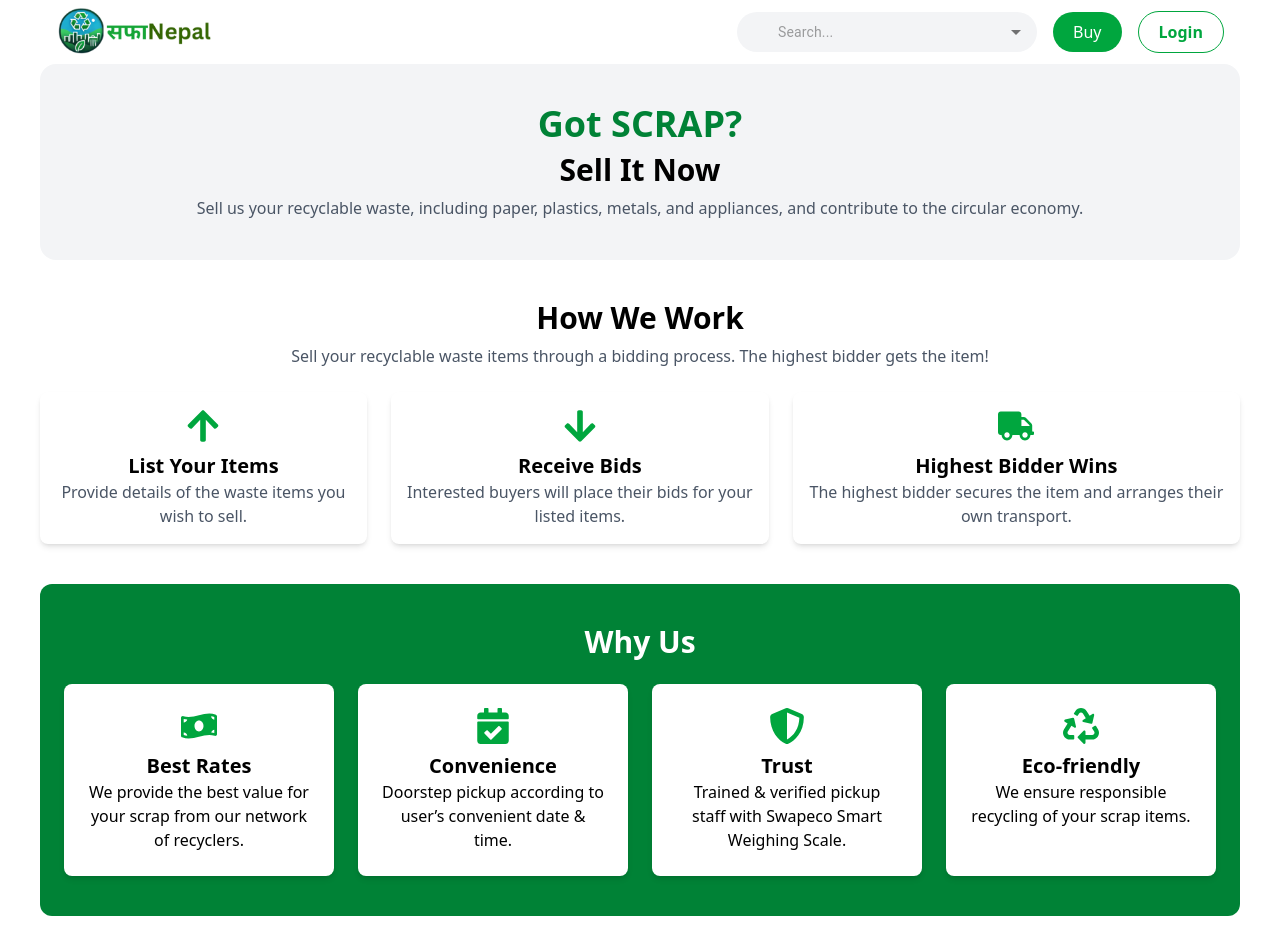
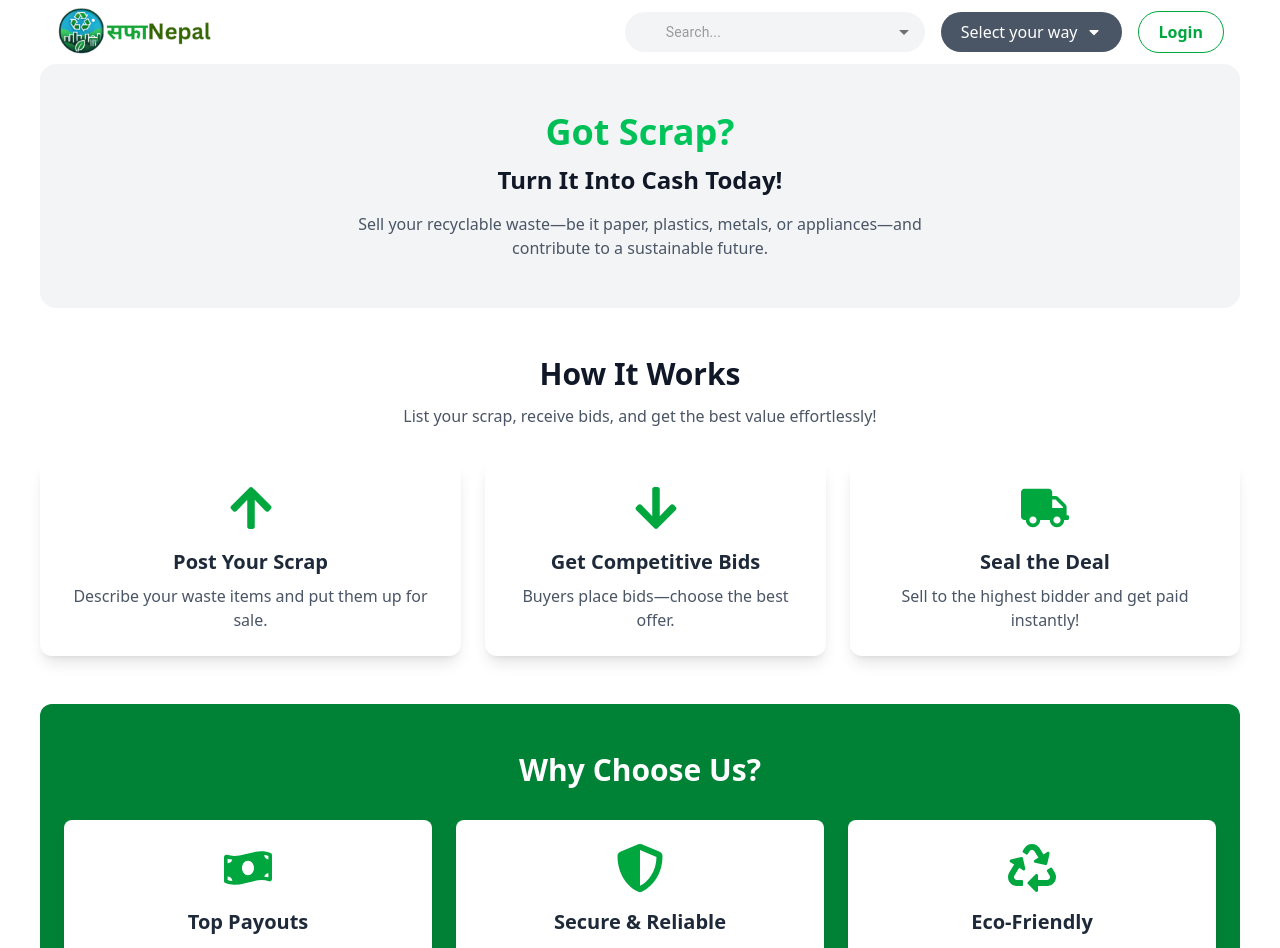
Before and after one commit to BimochanBhattarai/Null-Pointer-Frontend, a React (Vite) app: page / in a window 1280 px wide. Shown: the top 948 px of the page. Built offline with nearby package versions, Linux system fonts and the light colour scheme.

Commit message:
Added new pages and enhanced ui

```diff
--- a/package.json
+++ b/package.json
@@ -20,6 +20,7 @@
     "react-dom": "^19.0.0",
     "react-icons": "^5.4.0",
     "react-router-dom": "^7.1.5",
+    "react-toastify": "^11.0.3",
     "tailwindcss": "^4.0.5"
   },
   "devDependencies": {
--- a/src/Footer/Footer.jsx
+++ b/src/Footer/Footer.jsx
@@ -20,7 +20,7 @@ const Footer = () => {
           {/* About Section */}
           <Grid item xs={12} sm={4} textAlign={{ xs: 'center', sm: 'left' }}>
             <Typography variant="h6" fontWeight="bold" mb={1}>
-              SafaNepal
+            सफाNepal
             </Typography>
             <Typography variant="body2" sx={{ color: '#555' }}>
               Turning Waste into Wealth, for a Greener Future.
@@ -77,7 +77,7 @@ const Footer = () => {
           textAlign="center"
           sx={{ color: '#777', mt: 1 }}
         >
-          © {new Date().getFullYear()} SafaNepal. All Rights Reserved.
+          © {new Date().getFullYear()} सफाNepal. All Rights Reserved.
         </Typography>
       </Container>
     </Box>
--- a/src/MyRoutes.jsx
+++ b/src/MyRoutes.jsx
@@ -8,6 +8,8 @@ import Bid from './components/Bid/Bid';
 import Navbar from './Navbar/Navbar';
 import Home from './Pages/Home';
 import Footer from './Footer/Footer';
+import Buy from './Pages/Buy';
+import Sell from './Pages/Sell';
 
 const MyRoutes = () => {
   return (
@@ -19,8 +21,8 @@ const MyRoutes = () => {
         <Route path="/register" element={<Register />} />
         <Route path="/products" element={<Products />} />
         <Route path="/bid" element={<Bid />} />
-        {/* <Route path="/buy" element={<Buy />} />
-        <Route path="/sell" element={<Sell />} /> */}
+        <Route path="/buy" element={<Buy />} />
+        <Route path="/sell" element={<Sell />} />
       </Routes>
       <Footer />
     </>
--- a/src/Navbar/Navbar.jsx
+++ b/src/Navbar/Navbar.jsx
@@ -1,18 +1,19 @@
 import React, { useState, useEffect } from "react";
-import { Link, useLocation } from "react-router-dom"; // Import useLocation
+import { Link, useLocation, useNavigate } from "react-router-dom";
 import TextField from '@mui/material/TextField';
 import Autocomplete from '@mui/material/Autocomplete';
-import { FaSearch, FaUserCircle } from "react-icons/fa";
+import { FaSearch, FaUserCircle, FaCaretDown } from "react-icons/fa";
 
 const Navbar = () => {
   const [menuOpen, setMenuOpen] = useState(false);
   const [userMenuOpen, setUserMenuOpen] = useState(false);
-  const [selectedOption, setSelectedOption] = useState("Buy");
+  const [selectedOption, setSelectedOption] = useState("Select your way");
   const [isAboutMeExpanded, setIsAboutMeExpanded] = useState(false);
   const [isLoggedIn, setIsLoggedIn] = useState(false);
   const [showLoginButton, setShowLoginButton] = useState(true);
 
-  const location = useLocation(); // Get the current route location
+  const location = useLocation();
+  const navigate = useNavigate();
 
   const userDetails = {
     name: "John Doe",
@@ -43,11 +44,27 @@ const Navbar = () => {
   // Handle route changes
   useEffect(() => {
     if (location.pathname === "/login" || location.pathname === "/register") {
-      setShowLoginButton(false); // Hide the login button on the login and register pages
+      setShowLoginButton(false);
     } else {
-      setShowLoginButton(true); // Show the login button on other pages
+      setShowLoginButton(true);
     }
-  }, [location.pathname]); // Listen for changes in the route
+
+    // Reset selectedOption to default when navigating to the home route
+    if (location.pathname === "/") {
+      setSelectedOption("Select your way");
+    }
+  }, [location.pathname]);
+
+  // Handle Buy/Sell option click
+  const handleOptionClick = (option) => {
+    setSelectedOption(option);
+    setMenuOpen(false);
+    if (option === "Buy") {
+      navigate("/buy");
+    } else if (option === "Sell") {
+      navigate("/sell");
+    }
+  };
 
   return (
     <nav className="bg-white py-2 px-4">
@@ -105,25 +122,25 @@ const Navbar = () => {
           {/* Buy/Sell Toggle */}
           <div className="relative">
             <button
-              className={`px-5 py-2 rounded-full text-white font-medium transition duration-300 ${
+              className={`px-5 py-2 rounded-full text-white font-medium transition duration-300 flex items-center space-x-2 ${
                 selectedOption === "Buy"
                   ? "bg-green-600 hover:bg-green-700"
-                  : "bg-red-600 hover:bg-red-700"
+                  : selectedOption === "Sell"
+                  ? "bg-red-600 hover:bg-red-700"
+                  : "bg-gray-600 hover:bg-gray-700"
               }`}
               onClick={() => setMenuOpen(!menuOpen)}
             >
-              {selectedOption}
+              <span>{selectedOption}</span>
+              <FaCaretDown size={16} />
             </button>
             {menuOpen && (
-              <div className="absolute mt-2 w-32 bg-white border border-gray-200 rounded-lg shadow-lg z-10">
+              <div className="absolute mt-2 w-48 bg-white border border-gray-200 rounded-lg shadow-lg z-10">
                 <button
                   className={`block w-full text-left px-4 py-2 text-sm text-gray-700 hover:bg-gray-100 ${
                     selectedOption === "Buy" ? "bg-green-100" : ""
                   }`}
-                  onClick={() => {
-                    setSelectedOption("Buy");
-                    setMenuOpen(false);
-                  }}
+                  onClick={() => handleOptionClick("Buy")}
                 >
                   Buy
                 </button>
@@ -131,10 +148,7 @@ const Navbar = () => {
                   className={`block w-full text-left px-4 py-2 text-sm text-gray-700 hover:bg-gray-100 ${
                     selectedOption === "Sell" ? "bg-red-100" : ""
                   }`}
-                  onClick={() => {
-                    setSelectedOption("Sell");
-                    setMenuOpen(false);
-                  }}
+                  onClick={() => handleOptionClick("Sell")}
                 >
                   Sell
                 </button>
--- a/src/Pages/Home.jsx
+++ b/src/Pages/Home.jsx
@@ -1,70 +1,74 @@
 import React from "react";
-import { FaArrowUp, FaTruck, FaMoneyBillWave, FaCalendarCheck, FaShieldAlt, FaRecycle, FaArrowDown } from "react-icons/fa";
+import {
+  FaArrowUp,
+  FaTruck,
+  FaMoneyBillWave,
+  FaArrowDown,
+  FaShieldAlt,
+  FaRecycle,
+} from "react-icons/fa";
 
 const Home = () => {
   return (
     <div className="home-container font-sans">
-      <section className="hero-section text-center py-10 bg-gray-100 rounded-2xl">
-        <h1 className="text-4xl font-bold text-green-700">Got SCRAP?</h1>
-        <h2 className="text-3xl font-bold mt-2">Sell It Now</h2>
-        <p className="mt-2 text-gray-600">
-        Sell us your recyclable waste, including paper, plastics, metals, and appliances, and contribute to the circular economy.
+      {/* Hero Section */}
+      <section className="hero-section text-center py-12 bg-gray-100 rounded-2xl">
+        <h1 className="text-3xl sm:text-4xl font-extrabold bg-gradient-to-r from-green-600 to-green-400 text-transparent bg-clip-text">
+          Got Scrap?
+        </h1>
+        <h2 className="text-3xl sm:text-2xl font-bold mt-3 text-gray-900">
+          Turn It Into Cash Today!
+        </h2>
+        <p className="mt-4 text-md text-gray-600 max-w-2xl mx-auto px-4">
+          Sell your recyclable waste—be it paper, plastics, metals, or appliances—and contribute to a sustainable future.
         </p>
       </section>
 
-      <section className="how-it-works text-center py-10">
-        <h2 className="text-3xl font-bold">How We Work</h2>
-        <p className="mt-2 text-gray-600">
-          Sell your recyclable waste items through a bidding process. The
-          highest bidder gets the item!
+      {/* How It Works Section */}
+      <section className="how-it-works text-center py-12">
+        <h2 className="text-3xl font-bold text-gray-900">How It Works</h2>
+        <p className="mt-3 text-md text-gray-600 max-w-2xl mx-auto px-4">
+          List your scrap, receive bids, and get the best value effortlessly!
         </p>
-        <div className="flex flex-col md:flex-row justify-center items-center gap-6 mt-6">
-          <div className="step text-center p-4 bg-white shadow-md rounded-lg">
-            <FaArrowUp className="text-4xl text-green-600 mx-auto" />
-            <h3 className="text-xl font-semibold mt-2">List Your Items</h3>
-            <p className="text-gray-600">
-              Provide details of the waste items you wish to sell.
-            </p>
+        <div className="flex flex-col sm:flex-row justify-center items-center gap-6 mt-8">
+          <div className="step text-center p-6 bg-white shadow-lg rounded-xl transition-all hover:shadow-2xl">
+            <FaArrowUp className="text-5xl text-green-600 mx-auto" />
+            <h3 className="text-xl font-semibold mt-4 text-gray-800">Post Your Scrap</h3>
+            <p className="text-gray-600 mt-2">Describe your waste items and put them up for sale.</p>
           </div>
-          <div className="step text-center p-4 bg-white shadow-md rounded-lg">
-            <FaArrowDown className="text-4xl text-green-600 mx-auto" />
-            <h3 className="text-xl font-semibold mt-2">Receive Bids</h3>
-            <p className="text-gray-600">
-              Interested buyers will place their bids for your listed items.
-            </p>
+          <div className="step text-center p-6 bg-white shadow-lg rounded-xl transition-all hover:shadow-2xl">
+            <FaArrowDown className="text-5xl text-green-600 mx-auto" />
+            <h3 className="text-xl font-semibold mt-4 text-gray-800">Get Competitive Bids</h3>
+            <p className="text-gray-600 mt-2">Buyers place bids—choose the best offer.</p>
           </div>
-          <div className="step text-center p-4 bg-white shadow-md rounded-lg">
-            <FaTruck className="text-4xl text-green-600 mx-auto" />
-            <h3 className="text-xl font-semibold mt-2">Highest Bidder Wins</h3>
-            <p className="text-gray-600">
-              The highest bidder secures the item and arranges their own
-              transport.
-            </p>
+          <div className="step text-center p-6 bg-white shadow-lg rounded-xl transition-all hover:shadow-2xl">
+            <FaTruck className="text-5xl text-green-600 mx-auto" />
+            <h3 className="text-xl font-semibold mt-4 text-gray-800">Seal the Deal</h3>
+            <p className="text-gray-600 mt-2">Sell to the highest bidder and get paid instantly!</p>
           </div>
         </div>
       </section>
-      <section className="why-us bg-green-700 text-white py-10 text-center mb-10 rounded-xl">
-        <h2 className="text-3xl font-bold">Why Us</h2>
-        <div className="grid grid-cols-1 md:grid-cols-4 gap-6 mt-6 px-6">
-          <div className="feature p-6 bg-white text-black rounded-lg shadow-md">
-            <FaMoneyBillWave className="text-4xl text-green-600 mx-auto" />
-            <h3 className="text-xl font-semibold mt-2">Best Rates</h3>
-            <p>We provide the best value for your scrap from our network of recyclers.</p>
+
+      {/* Why Choose Us Section */}
+      <section className="why-us bg-green-700 text-white py-12 text-center mb-10 rounded-xl">
+        <h2 className="text-3xl font-bold">Why Choose Us?</h2>
+        <div className="grid grid-cols-1 sm:grid-cols-3 gap-6 mt-8 px-6">
+          <div className="feature p-6 bg-white text-black rounded-lg shadow-lg transition-all hover:shadow-2xl">
+            <FaMoneyBillWave className="text-5xl text-green-600 mx-auto" />
+            <h3 className="text-xl font-semibold mt-4 text-gray-800">Top Payouts</h3>
+            <p className="text-gray-600 mt-2">Get the best value for your scrap with trusted recyclers.</p>
           </div>
-          <div className="feature p-6 bg-white text-black rounded-lg shadow-md">
-            <FaCalendarCheck className="text-4xl text-green-600 mx-auto" />
-            <h3 className="text-xl font-semibold mt-2">Convenience</h3>
-            <p>Doorstep pickup according to user’s convenient date & time.</p>
+
+          <div className="feature p-6 bg-white text-black rounded-lg shadow-lg transition-all hover:shadow-2xl">
+            <FaShieldAlt className="text-5xl text-green-600 mx-auto" />
+            <h3 className="text-xl font-semibold mt-4 text-gray-800">Secure & Reliable</h3>
+            <p className="text-gray-600 mt-2">Trusted transactions with verified professionals.</p>
           </div>
-          <div className="feature p-6 bg-white text-black rounded-lg shadow-md">
-            <FaShieldAlt className="text-4xl text-green-600 mx-auto" />
-            <h3 className="text-xl font-semibold mt-2">Trust</h3>
-            <p>Trained & verified pickup staff with Swapeco Smart Weighing Scale.</p>
-          </div>
-          <div className="feature p-6 bg-white text-black rounded-lg shadow-md">
-            <FaRecycle className="text-4xl text-green-600 mx-auto" />
-            <h3 className="text-xl font-semibold mt-2">Eco-friendly</h3>
-            <p>We ensure responsible recycling of your scrap items.</p>
+
+          <div className="feature p-6 bg-white text-black rounded-lg shadow-lg transition-all hover:shadow-2xl">
+            <FaRecycle className="text-5xl text-green-600 mx-auto" />
+            <h3 className="text-xl font-semibold mt-4 text-gray-800">Eco-Friendly</h3>
+            <p className="text-gray-600 mt-2">Be a part of responsible recycling and sustainability.</p>
           </div>
         </div>
       </section>
--- a/src/components/Products/products.jsx
+++ b/src/components/Products/products.jsx
@@ -22,8 +22,8 @@ import Product from './product';
 
 const Products = () => {
   return (
-    <div className="container mx-auto px-8 py-8">
-      <div className="grid grid-cols-1 sm:grid-cols-2 md:grid-cols-3 lg:grid-cols-4 gap-6">
+    <div className="container mx-auto px-0 py-8">
+      <div className="grid grid-cols-1 sm:grid-cols-2 md:grid-cols-3 lg:grid-cols-4">
         <Product />
         <Product />
         <Product />
```
Also changed, not shown: src/Pages/Buy.jsx (added, +15 -0 lines), src/Pages/Sell.jsx (added, +190 -0 lines), 1 other file (tests, documents, lock files or other folders).
